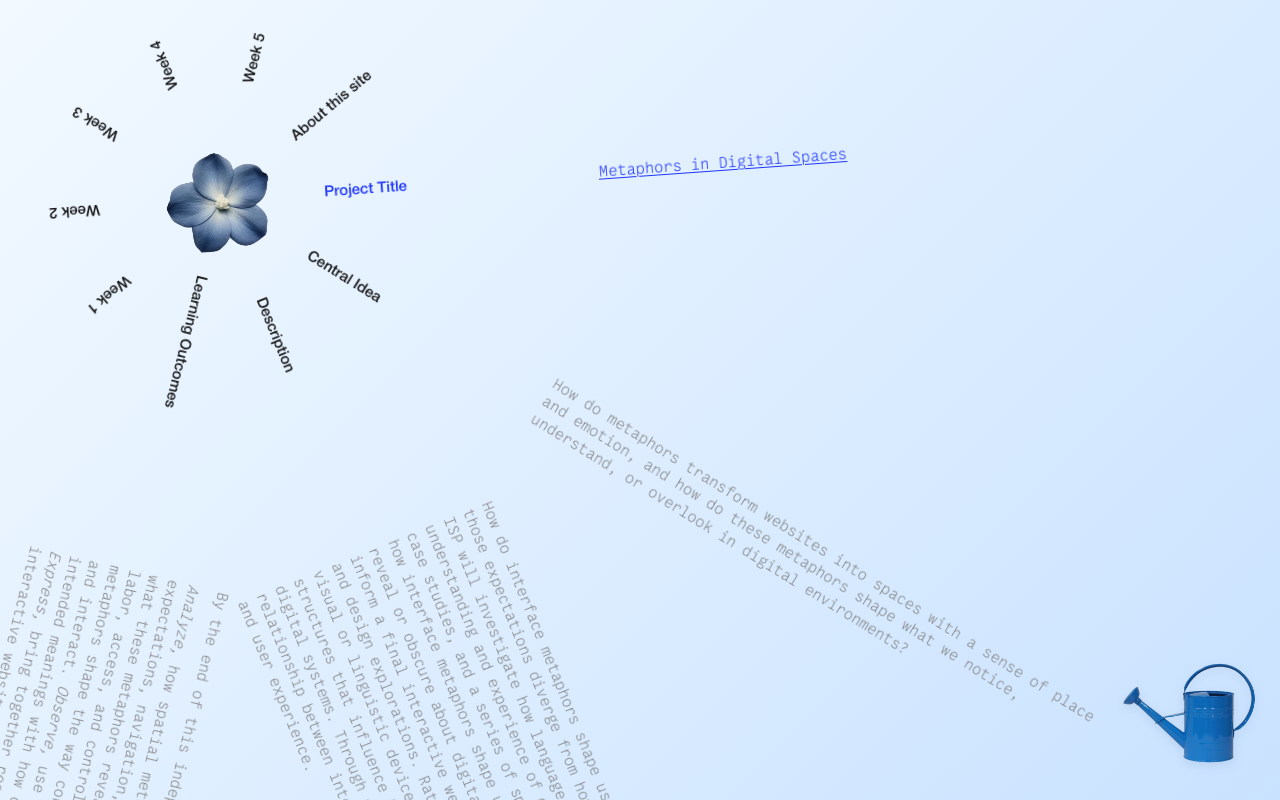
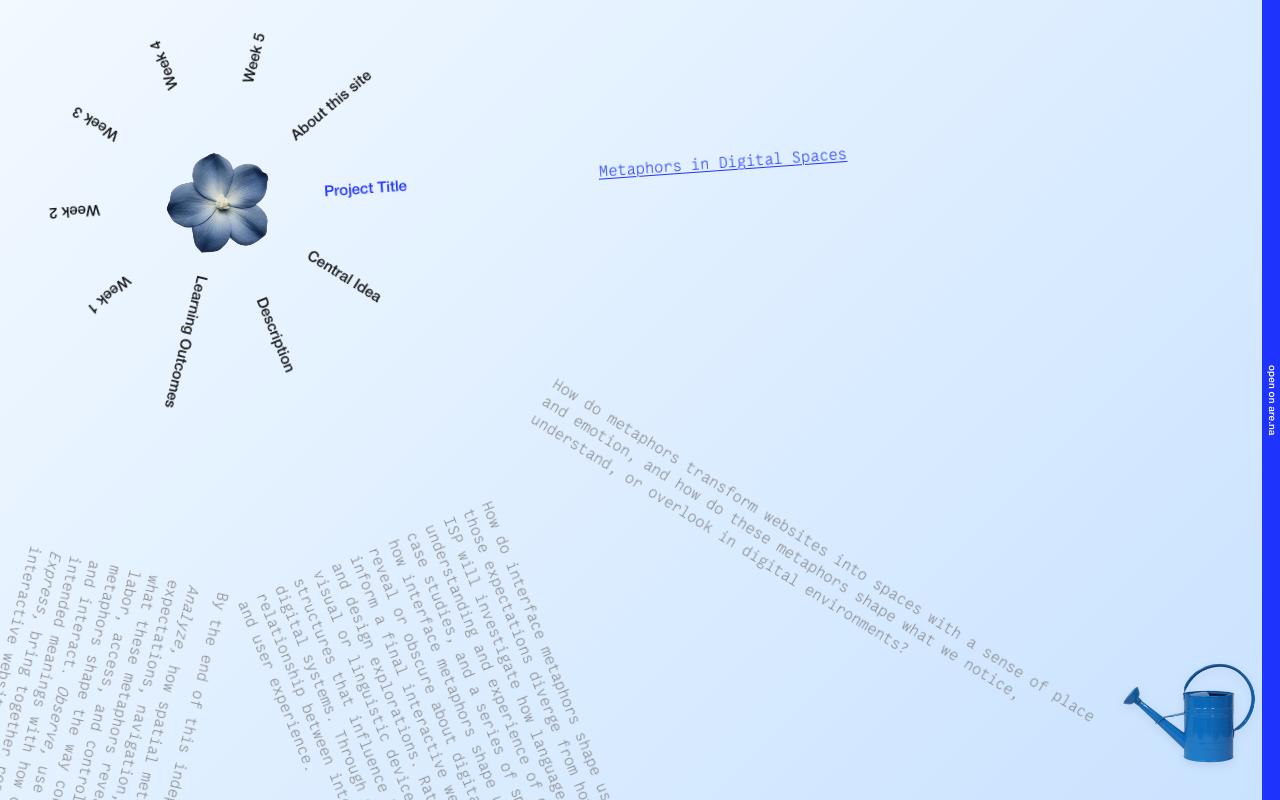
Before and after one commit to Avocaadorable/Metaphors-in-Digital-Spaces, a plain HTML site: page index.html in a window 1280 px wide. Drawn offline with Linux system fonts and the light colour scheme.

Commit message:
add are.na

```diff
--- a/index.html
+++ b/index.html
@@ -88,6 +88,13 @@
     </div>
   </main>
   <div class="water-drops" aria-hidden="true"></div>
+  <a
+    class="arena-link"
+    href="https://www.are.na/jiabao-wu/metaphors-in-digital-spaces"
+    target="_blank"
+    rel="noopener noreferrer"
+    aria-label="Open on Are.na"
+  ><span>open on are.na</span></a>
   <div class="watering-can">
     <button
       class="watering-can__button"
--- a/style.css
+++ b/style.css
@@ -332,6 +332,40 @@ button, input, select, textarea {
   will-change: transform, opacity;
 }
 
+/* A narrow blue link rail for the Are.na channel. */
+.arena-link {
+  position: fixed;
+  top: 0;
+  right: 0;
+  z-index: 22;
+  display: flex;
+  align-items: center;
+  justify-content: center;
+  width: 18px;
+  height: 100vh;
+  height: 100dvh;
+  background: var(--active-blue);
+  color: #fff;
+  font-size: 10px;
+  letter-spacing: .01em;
+  text-decoration: none;
+  writing-mode: vertical-rl;
+}
+
+.arena-link span {
+  transform: rotate(0deg);
+}
+
+.arena-link:hover,
+.arena-link:focus-visible {
+  background: #1428d8;
+}
+
+.arena-link:focus-visible {
+  outline: 2px dashed #fff;
+  outline-offset: -4px;
+}
+
 @media (prefers-reduced-motion: reduce) {
   .wheel__item,
   .syllabus__content,
@@ -342,4 +376,5 @@ button, input, select, textarea {
   .watering-can.is-watering .watering-can__art {
     transform: none;
   }
+
 }
```
